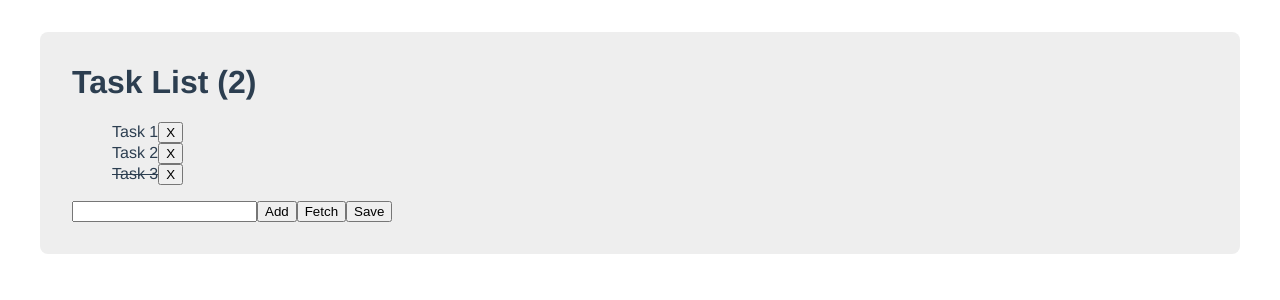
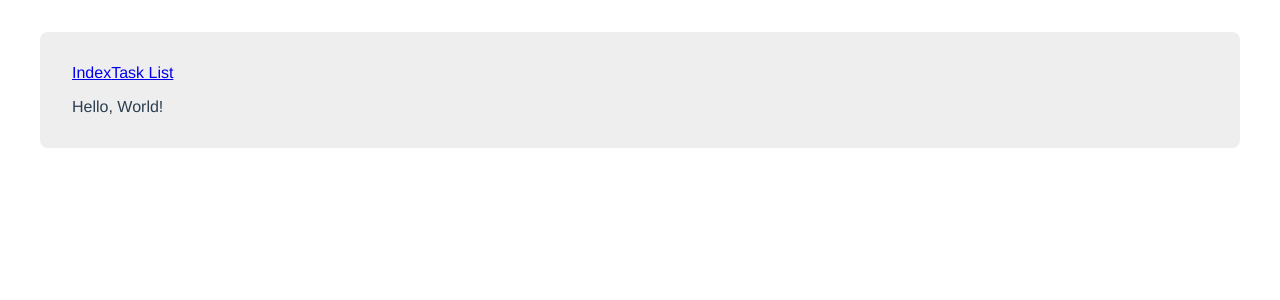
Before and after one commit to tomeightyeight/vue-playground, a Vue app: page / in a window 1280 px wide. Shown: the top 300 px of the page. Built offline with nearby package versions, Linux system fonts and the light colour scheme; what vue-resource would draw is missing.

Commit message:
Add multiple views and routing

```diff
--- a/src/App.vue
+++ b/src/App.vue
@@ -1,75 +1,20 @@
 <template>
   <div id="app">
-    <task-list :tasks="tasks" @delete="deleteTask"></task-list>
-    <input v-model="newTask">
-    <button @click="addTask">Add</button>
-    <button @click="fetch">Fetch</button>
-    <button @click="save">Save</button>
+    <ul class="nav">
+      <li>
+        <router-link to="/">Index</router-link>
+      </li>
+      <li>
+        <router-link to="/task-list">Task List</router-link>
+      </li>
+    </ul>
+    <router-view></router-view>
   </div>
 </template>
 
 <script>
-'use strict';
-
-import TaskList from './components/TaskList.vue';
-import uuid from './utils/uuid.js';
-
 export default {
-  name: 'app',
-
-  components: {
-    TaskList
-  },
-
-  data: function() {
-    return {
-      newTask: '',
-
-      tasks: [
-        { id: uuid(), description: 'Task 1', completed: false },
-        { id: uuid(), description: 'Task 2', completed: false },
-        { id: uuid(), description: 'Task 3', completed: true }
-      ]
-    };
-  },
-
-  methods: {
-    addTask: function() {
-      if (this.newTask === '') {
-        return;
-      }
-
-      this.tasks.push({
-        id: uuid(),
-        description: this.newTask,
-        completed: false
-      });
-
-      this.newTask = '';
-    },
-
-    fetch: function() {
-      this.$http.get('/api/tasks')
-        .then(response => {
-          this.tasks = response.body;
-        }, error => {
-          console.log(error);
-        });
-    },
-
-    save: function() {
-      this.$http.put('/api/tasks', this.tasks)
-        .then(() => {
-          alert('Task list saved!');
-        }, error => {
-          console.log(error);
-        });
-    },
-
-    deleteTask: function(index) {
-      this.tasks.splice(index, 1);
-    }
-  }
+  name: 'app'
 };
 </script>
 
@@ -85,4 +30,14 @@ export default {
   padding: 2rem;
   border-radius: .5rem;
 }
+
+.nav {
+  list-style-type: none;
+  margin: 0 0 1rem 0;
+  padding: 0;
+}
+
+.nav li {
+  display: inline-block;
+}
 </style>
--- a/src/components/Hello.vue
+++ b/src/components/Hello.vue
@@ -8,9 +8,9 @@ export default {
   data () {
     return {
       msg: 'Hello, World!'
-    }
+    };
   }
-}
+};
 </script>
 
 <!-- Add "scoped" attribute to limit CSS to this component only -->
--- a/src/main.js
+++ b/src/main.js
@@ -3,15 +3,23 @@
 import Vue from 'vue';
 import VueResource from 'vue-resource';
 import VueRouter from 'vue-router';
+
+import TaskListView from './views/TaskListView';
+import IndexView from './views/IndexView';
+
 import App from './App';
 
-// Bind additional packages to vue
+// Inject additional package dependencies
 Vue.use(VueResource);
 Vue.use(VueRouter);
 
 const Router = new VueRouter({
+  mode: 'history',
+
   routes: [
-    { path: '/', component: App }
+    { path: '/', component: IndexView },
+    { path: '/task-list', component: TaskListView },
+    { path: '*', component: IndexView}
   ]
 });
 
@@ -19,7 +27,9 @@ const Router = new VueRouter({
 new Vue({
   router: Router,
 
-  template: '<router-view/>',
+  template: '<App/>',
+
+  components: { App },
 
   // Global options for VueResource
   http: {
--- /dev/null
+++ b/src/views/IndexView.vue
@@ -0,0 +1,19 @@
+<template>
+  <hello></hello>
+</template>
+
+<script>
+import Hello from '../components/Hello';
+
+export default {
+  name: 'index-view',
+
+  components: {
+    Hello
+  }
+};
+</script>
+
+<style scoped>
+
+</style>
--- /dev/null
+++ b/src/views/TaskListView.vue
@@ -0,0 +1,78 @@
+<template>
+  <div>
+    <task-list :tasks="tasks" @delete="deleteTask"></task-list>
+    <input v-model="newTask">
+    <button @click="addTask">Add</button>
+    <button @click="fetch">Fetch</button>
+    <button @click="save">Save</button>
+  </div>
+</template>
+
+<script>
+'use strict';
+
+import TaskList from '../components/TaskList.vue';
+import uuid from '../utils/uuid.js';
+
+export default {
+  name: 'task-list-view',
+
+  components: {
+    TaskList
+  },
+
+  data: function() {
+    return {
+      newTask: '',
+
+      tasks: [
+        { id: uuid(), description: 'Task 1', completed: false },
+        { id: uuid(), description: 'Task 2', completed: false },
+        { id: uuid(), description: 'Task 3', completed: true }
+      ]
+    };
+  },
+
+  methods: {
+    addTask: function() {
+      if (this.newTask === '') {
+        return;
+      }
+
+      this.tasks.push({
+        id: uuid(),
+        description: this.newTask,
+        completed: false
+      });
+
+      this.newTask = '';
+    },
+
+    fetch: function() {
+      this.$http.get('/api/tasks')
+        .then(response => {
+          this.tasks = response.body;
+        }, error => {
+          console.log(error);
+        });
+    },
+
+    save: function() {
+      this.$http.put('/api/tasks', this.tasks)
+        .then(() => {
+          alert('Task list saved!');
+        }, error => {
+          console.log(error);
+        });
+    },
+
+    deleteTask: function(index) {
+      this.tasks.splice(index, 1);
+    }
+  }
+};
+</script>
+
+<style scoped>
+
+</style>
```
